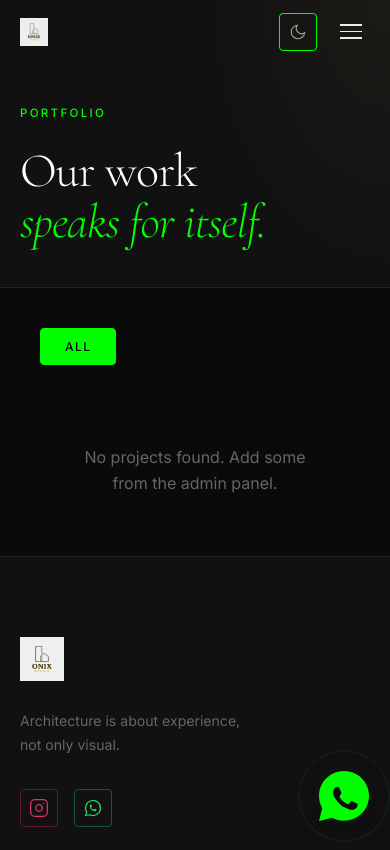
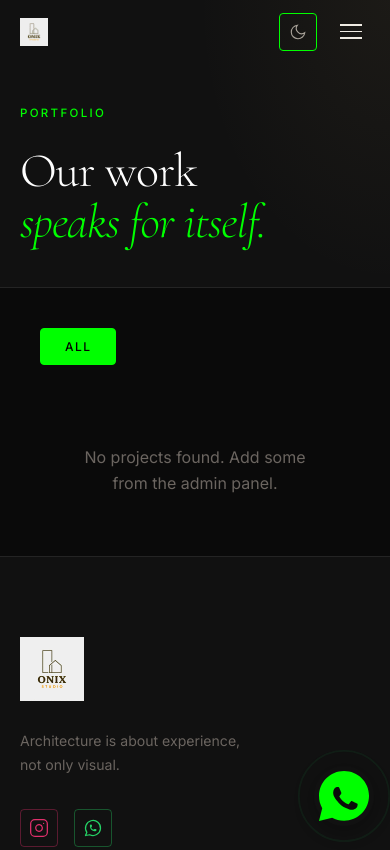
Before and after one commit to AudaceMbz/ark-onix, a website: page public/work.html in a window 390 px wide. Shown: the top 850 px of the page. Drawn offline with nearby package versions, Linux system fonts and the light colour scheme; no server answers; a web font is replaced by a local one.

Commit message:
style: increase logo size on small screens

```diff
--- a/public/css/style.css
+++ b/public/css/style.css
@@ -2753,4 +2753,10 @@ h4 {
   .team-card-premium {
     max-width: 100%;
   }
-}
+
+  .logo-img,
+  .footer-logo-img {
+    height: 64px;
+    max-height: 100%;
+  }
+}
```
